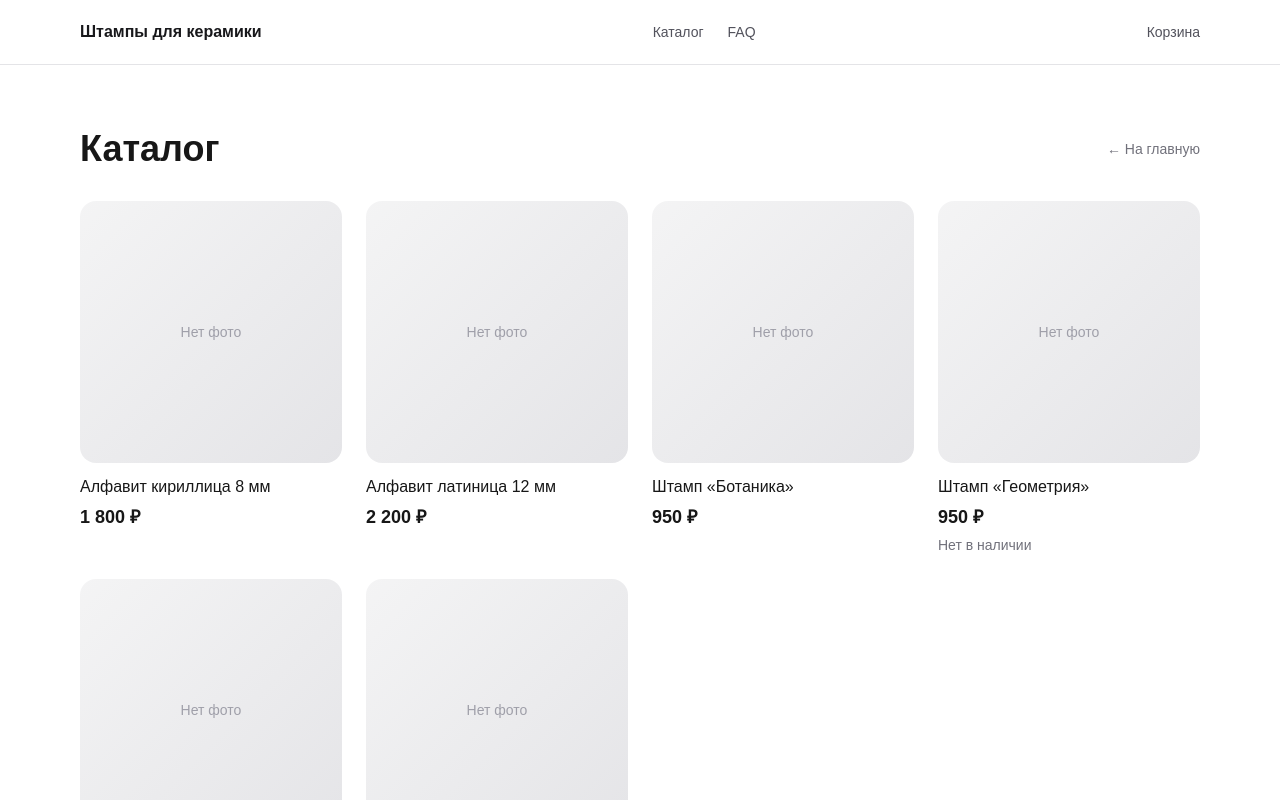
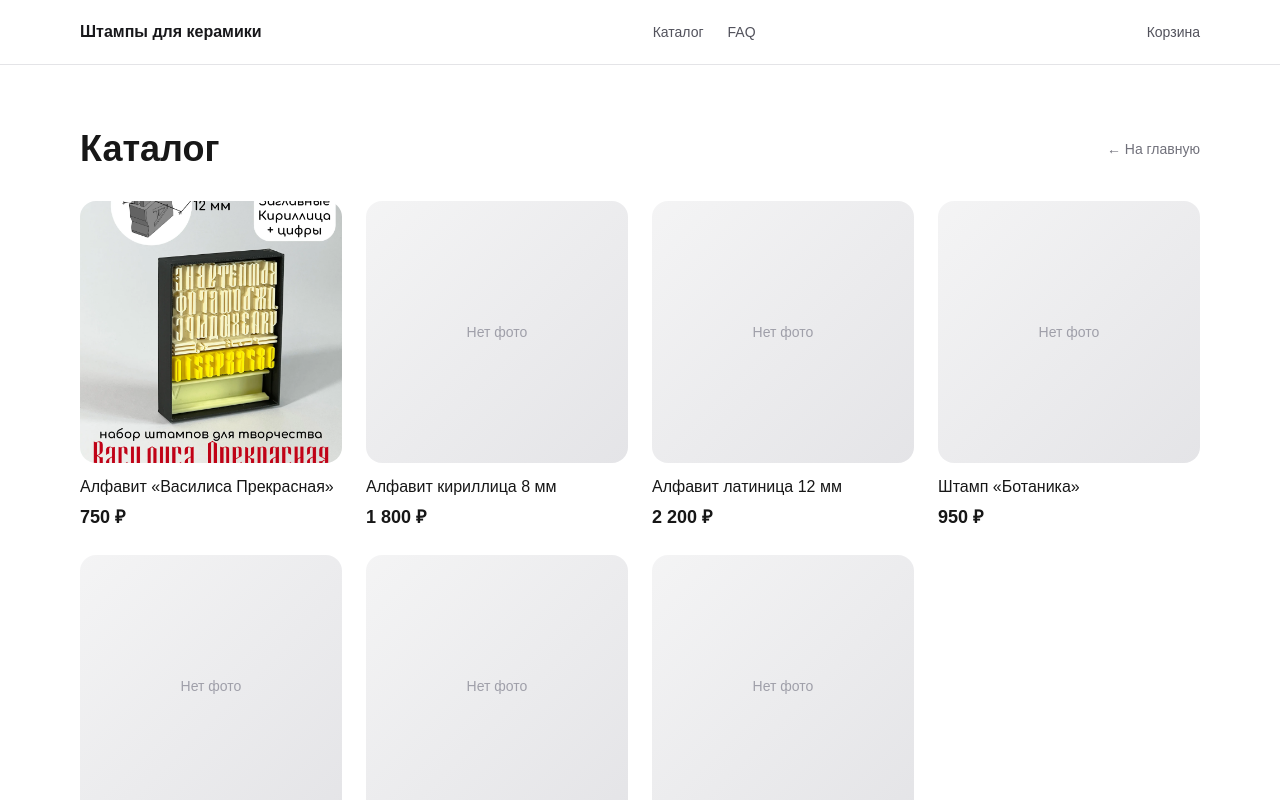
Before and after one commit to khasans269/stamps-shop, a Next.js app: page /catalog in a window 1280 px wide. Shown: the top 800 px of the page. Built offline with nearby package versions, Linux system fonts and the light colour scheme.

Commit message:
Добавить реальный товар: алфавит Василиса Прекрасная

```diff
--- a/app/product/[slug]/page.tsx
+++ b/app/product/[slug]/page.tsx
@@ -84,6 +84,28 @@ export default async function ProductPage({
             {product.price.toLocaleString("ru-RU")} ₽
           </p>
 
+          {/* Характеристики. Показываем только те поля, которые заданы в products.json. */}
+          {(product.itemsInSet || product.letterHeight) && (
+            <dl className="mb-6 flex flex-wrap gap-x-6 gap-y-2 text-sm">
+              {product.itemsInSet && (
+                <div className="flex gap-2">
+                  <dt className="text-zinc-500">В наборе:</dt>
+                  <dd className="font-medium text-zinc-900">
+                    {product.itemsInSet} шт
+                  </dd>
+                </div>
+              )}
+              {product.letterHeight && (
+                <div className="flex gap-2">
+                  <dt className="text-zinc-500">Высота букв:</dt>
+                  <dd className="font-medium text-zinc-900">
+                    {product.letterHeight}
+                  </dd>
+                </div>
+              )}
+            </dl>
+          )}
+
           {/* Описание */}
           <p className="mb-8 leading-relaxed text-zinc-600">
             {product.description}
--- a/data/products.json
+++ b/data/products.json
@@ -1,5 +1,17 @@
 {
   "products": [
+    {
+      "id": "p007",
+      "slug": "vasilisa-prekrasnaya",
+      "name": "Алфавит «Василиса Прекрасная»",
+      "price": 750,
+      "category": "alphabets",
+      "description": "Набор декоративных штампов «Василиса Прекрасная» для работы с керамикой. Стилизованный декоративный шрифт — крупные заглавные буквы высотой 12 мм дают чёткий, уверенный оттиск на сырой глине. В наборе 33 буквы русского алфавита и 10 цифр (0–9), в удобном кейсе для хранения. Подходит для подписи авторских работ, декорирования кружек, плакеток, табличек из глины.",
+      "image": "/images/products/vasilisa-prekrasnaya.jpg",
+      "inStock": true,
+      "itemsInSet": 43,
+      "letterHeight": "12 мм"
+    },
     {
       "id": "p001",
       "slug": "alfavit-kirillica-malyy",
--- a/types/index.ts
+++ b/types/index.ts
@@ -32,4 +32,8 @@ export interface Product {
   description: string;
   image?: string; // путь относительно /public, например "/images/products/slug.jpg"
   inStock: boolean;
+  // Дополнительные характеристики. Опциональные — если у товара их нет,
+  // поле не указывается в products.json, и на странице оно не отобразится.
+  itemsInSet?: number; // количество элементов в наборе (например, 33 буквы)
+  letterHeight?: string; // высота букв, строка — чтобы поддерживать "4 мм" или "4, 6 и 8 мм"
 }
```
Also changed, not shown: public/images/products/vasilisa-prekrasnaya.jpg (added).
